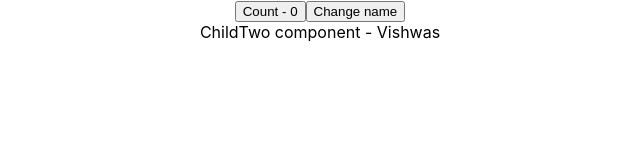
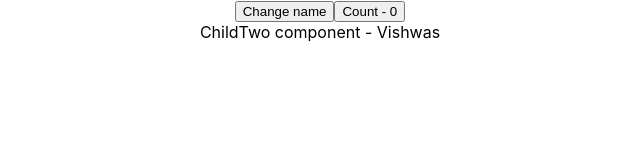
Before and after one commit to gopinav/React-Render-Tutorials, a React (Create React App) app in the folder react-render-demo/: page / in a window 1280 px wide. Shown: the top 160 px of the page, without its empty margins (320-960 px from the left). Built offline with nearby package versions, Linux system fonts and the light colour scheme.

Commit message:
Reorder buttons

```diff
--- a/react-render-demo/src/components/Optimization/ParentTwo.js
+++ b/react-render-demo/src/components/Optimization/ParentTwo.js
@@ -8,8 +8,8 @@ export const ParentTwo = () => {
   console.log('ParentTwo Render')
   return (
     <div>
+      <button onClick={() => setName('Codevolution')}>Change name</button>
       <button onClick={() => setCount(c => c + 1)}>Count - {count}</button>
-      <button onClick={() => setName('Codevolution')}>Change name</button>
       {/* <ChildTwo name={name} /> */}
       <MemoizedChildTwo name={name} />
     </div>
```
